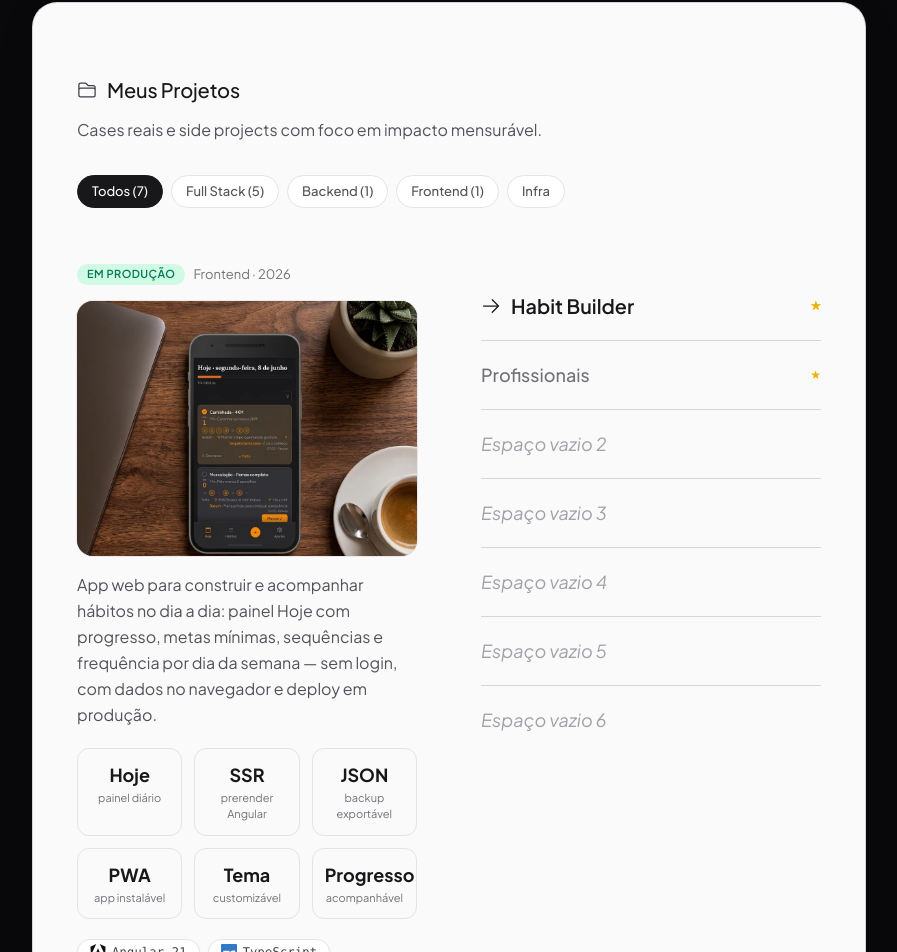
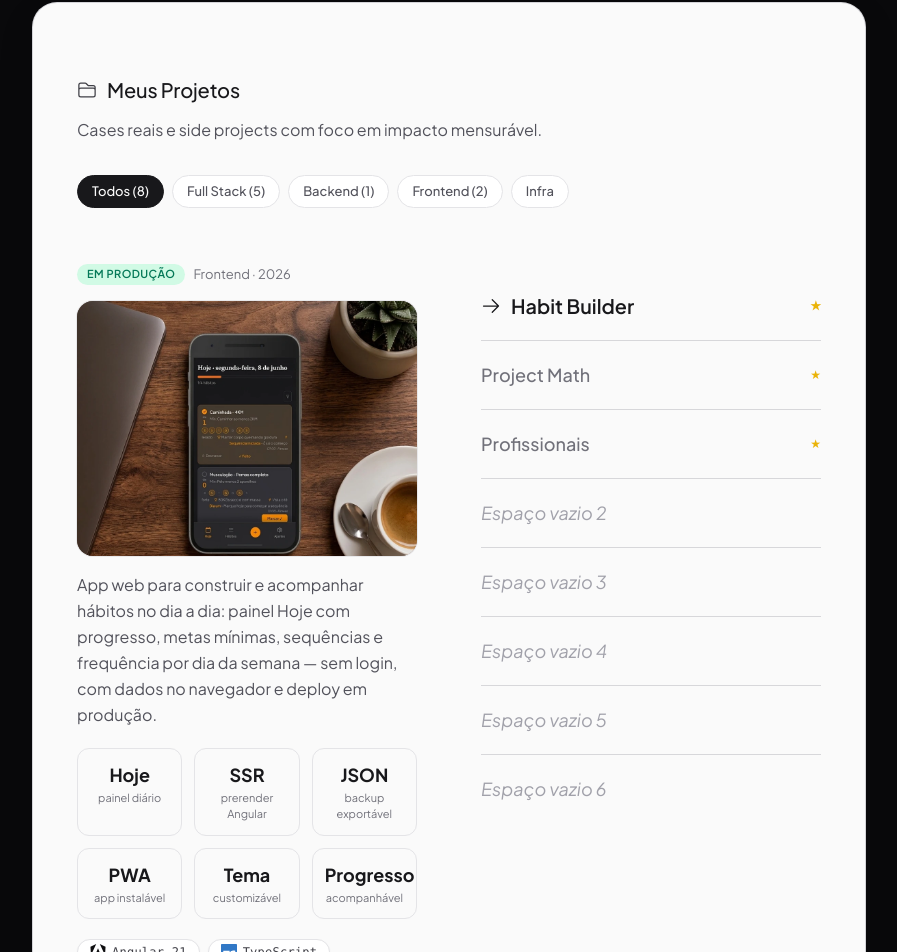
Before and after one commit to WillianWRS/portfolio-dev-fullstack, an Angular app: page / in a window 1280 px wide. Shown: the part 967-1919 px from the top of the page, without its empty margins (191-1088 px from the left). Built offline with nearby package versions, Linux system fonts and the light colour scheme.

Commit message:
feat: add project-math on projects list

```diff
--- a/src/app/core/content/projects.content.ts
+++ b/src/app/core/content/projects.content.ts
@@ -12,6 +12,8 @@ const PROJECT_STACK_ICON_SLUGS: Record<string, string> = {
   Swagger: 'swagger',
   JUnit: 'junit',
   TypeScript: 'typescript',
+  React: 'react',
+  Vite: 'vite',
   'Tailwind CSS': 'tailwindcss',
   'Firebase Hosting': 'firebase',
   Vitest: 'vitest',
@@ -76,6 +78,33 @@ export const PROJECTS_SOURCE: readonly ProjectSource[] = [
     },
   },
   {
+    id: 'project-math',
+    title: 'Project Math',
+    imageUrl: '/project-math.png',
+    descriptionBR:
+      'Jogo de cálculo mental mobile first: você resolve operações em cadeia — cada acerto vira o próximo número base — enquanto o tempo aperta. Uma tela, foco total, estado de flow. Dificuldade sobe pela pressão do timer, não por contas impossíveis. Visual gamificado, fundo animado e feedback tátil nas respostas.',
+    descriptionEN:
+      'Mobile-first mental math game: solve chained operations — each correct answer becomes the next base number — while time runs out. One screen, total focus, flow state. Difficulty rises through timer pressure, not impossible equations. Gamified visuals, animated background, and tactile feedback on every answer.',
+    stacks: ['React', 'TypeScript', 'Vite', 'Tailwind CSS', 'Firebase Hosting'].map((name) => ({
+      name,
+      iconSlug: PROJECT_STACK_ICON_SLUGS[name],
+    })),
+    status: 'live',
+    category: 'frontend',
+    featured: true,
+    year: 2026,
+    githubUrl: 'https://github.com/WillianWRS/project-math',
+    liveUrl: 'https://project-math-c9545.web.app/',
+    metrics: [
+      { value: 'Cálculo', labelBR: 'encadeado', labelEN: 'chained' },
+      { value: 'Flow', labelBR: 'imediato', labelEN: 'immediate' },
+      { value: 'Pressão', labelBR: 'crescente', labelEN: 'rising' },
+      { value: 'Feedback', labelBR: 'instantâneo', labelEN: 'instant' },
+      { value: 'Visual', labelBR: 'imersivo', labelEN: 'immersive' },
+      { value: 'Recorde', labelBR: 'pessoal', labelEN: 'personal' },
+    ],
+  },
+  {
     id: 'profissionais',
     title: 'Profissionais',
     imageUrl: '/profissionais.png',
```
Also changed, not shown: public/project-math.png (added), 1 other file (tests, documents, lock files or other folders).
